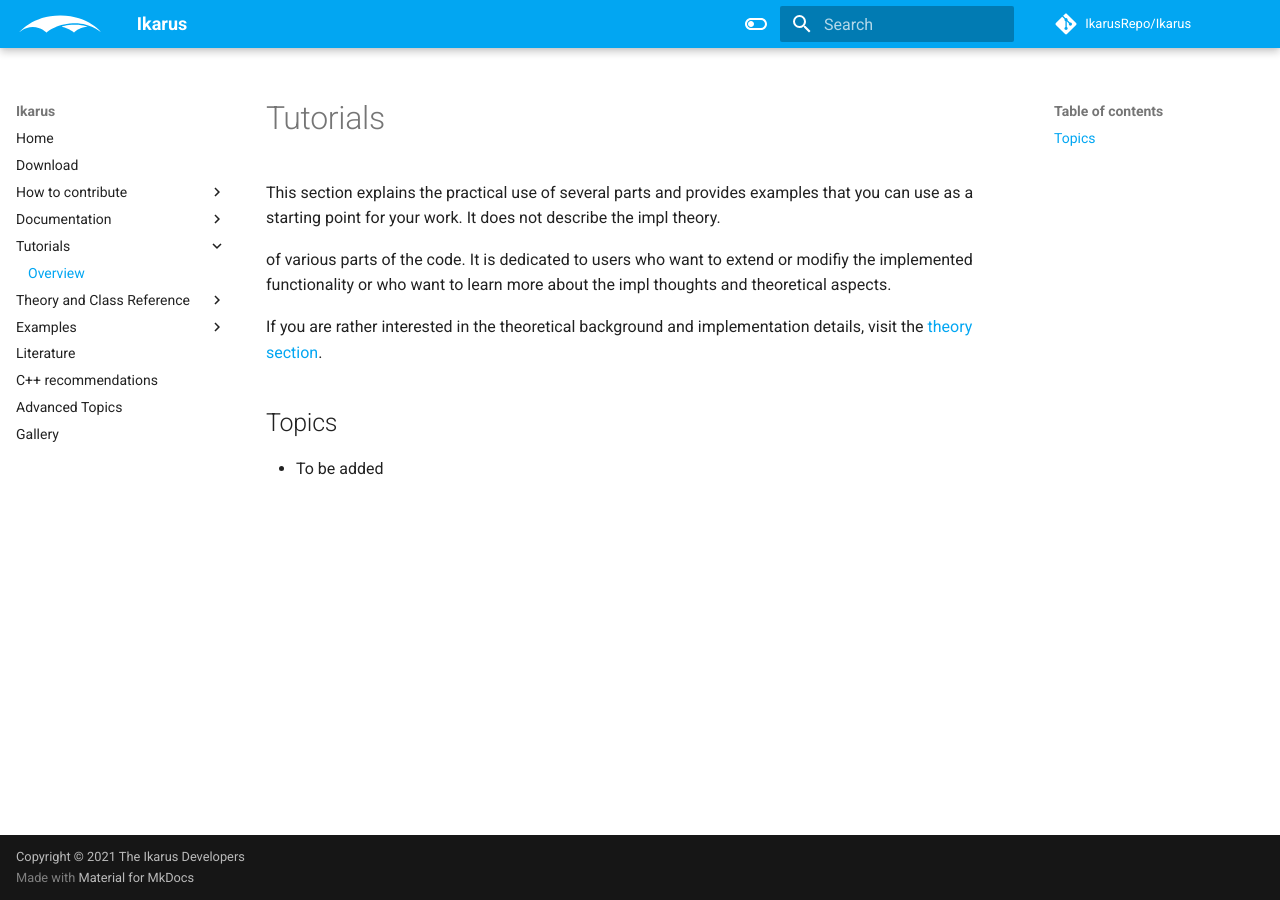
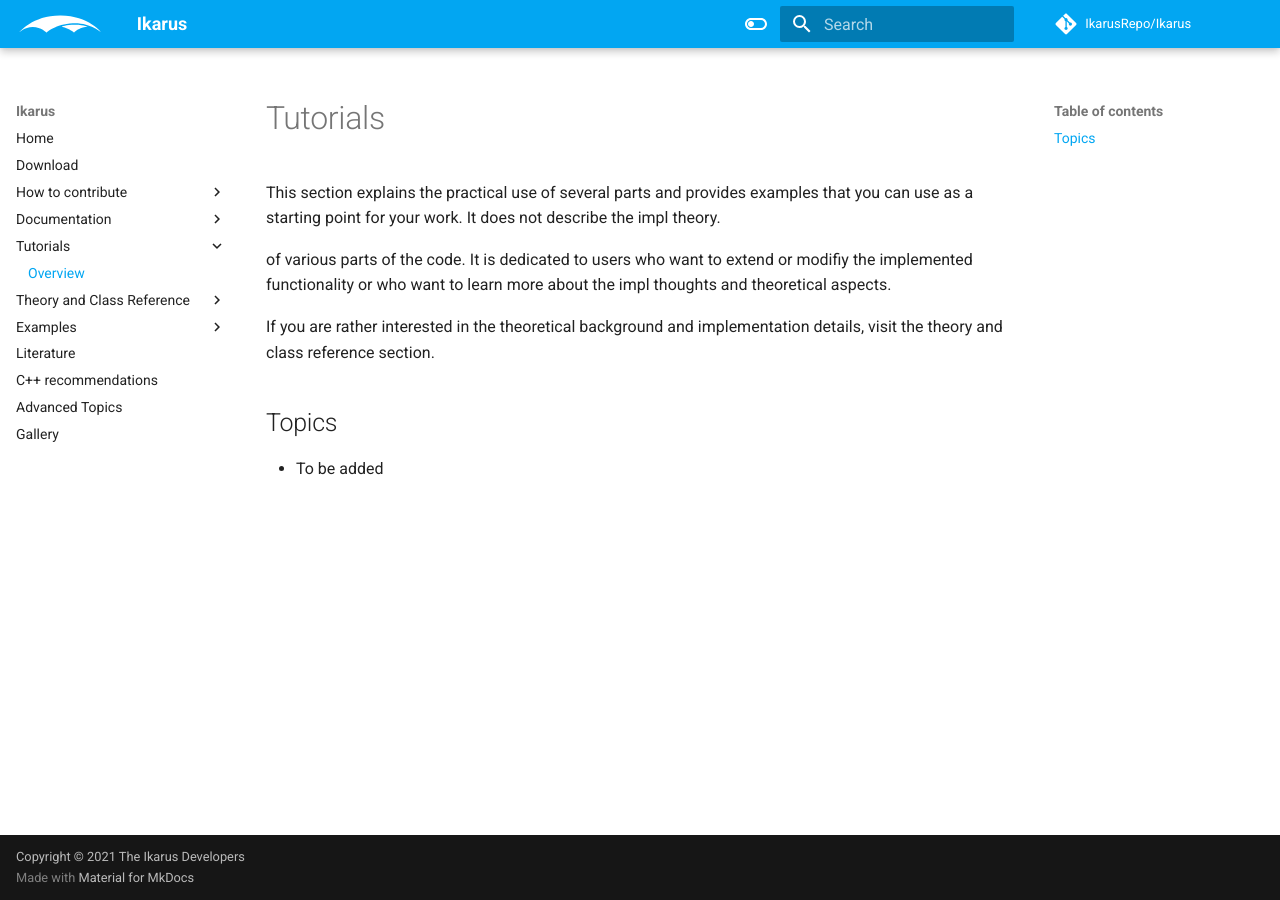
Before and after one commit to ikarus-project/ikarus, an MkDocs documentation site: the page built from docs/website/tutorials/tutorialsOverview.md, in a window 1280 px wide. Built offline with MkDocs 1.6.1 and Material for MkDocs 9.7.7, drawn with Linux system fonts in a browser that asks for light colours; comment, search, counter and statistics services are not loaded.

Commit message:
Fixed link problems in documentation

```diff
--- a/docs/website/tutorials/tutorialsOverview.md
+++ b/docs/website/tutorials/tutorialsOverview.md
@@ -10,8 +10,7 @@ or modifiy the implemented functionality or who want to learn more about
 the impl thoughts and theoretical aspects.
 
 If you are rather interested in the theoretical background
-and implementation details, visit the
-[theory section](../01_theory/interfaceVSimplementation.md).
+and implementation details, visit the theory and class reference section.
 
 ## Topics
 
```
Also changed, not shown: docs/website/01_theory/ControlRoutines.md (+1 -1 lines).
